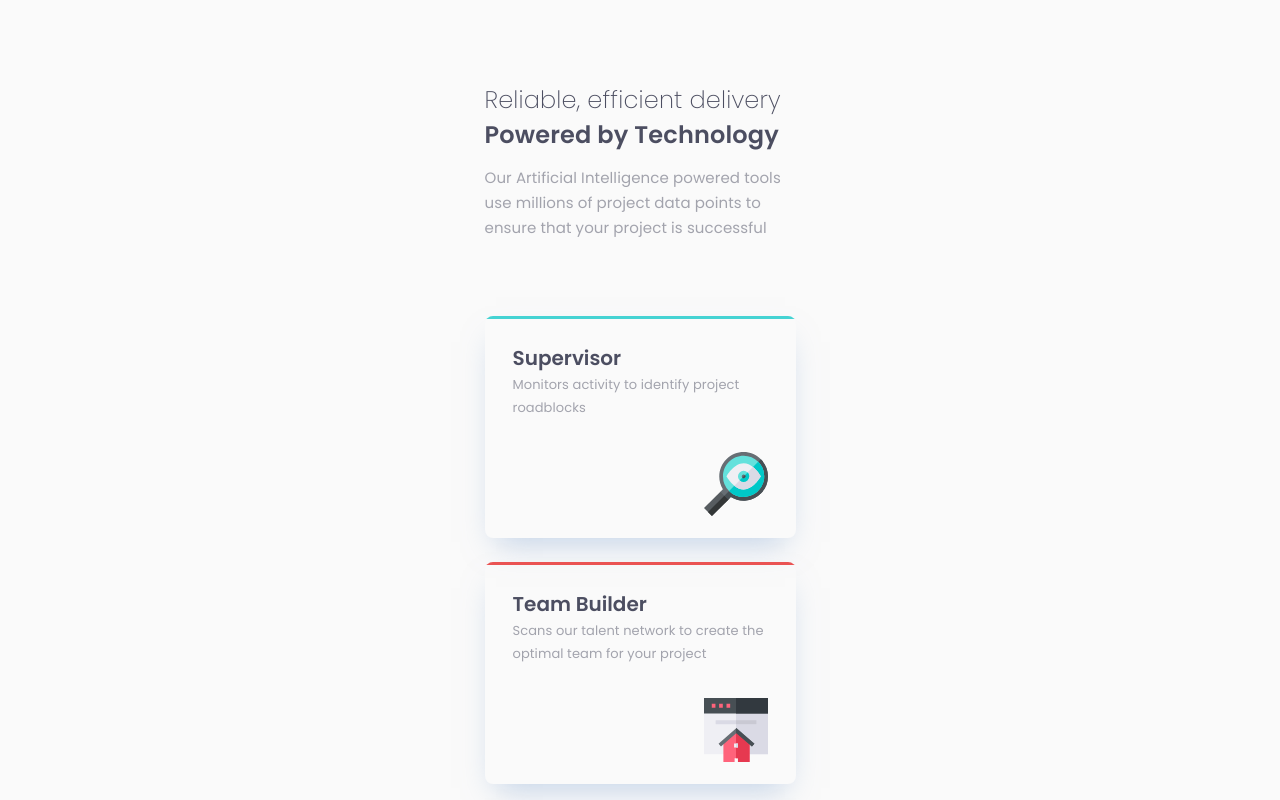
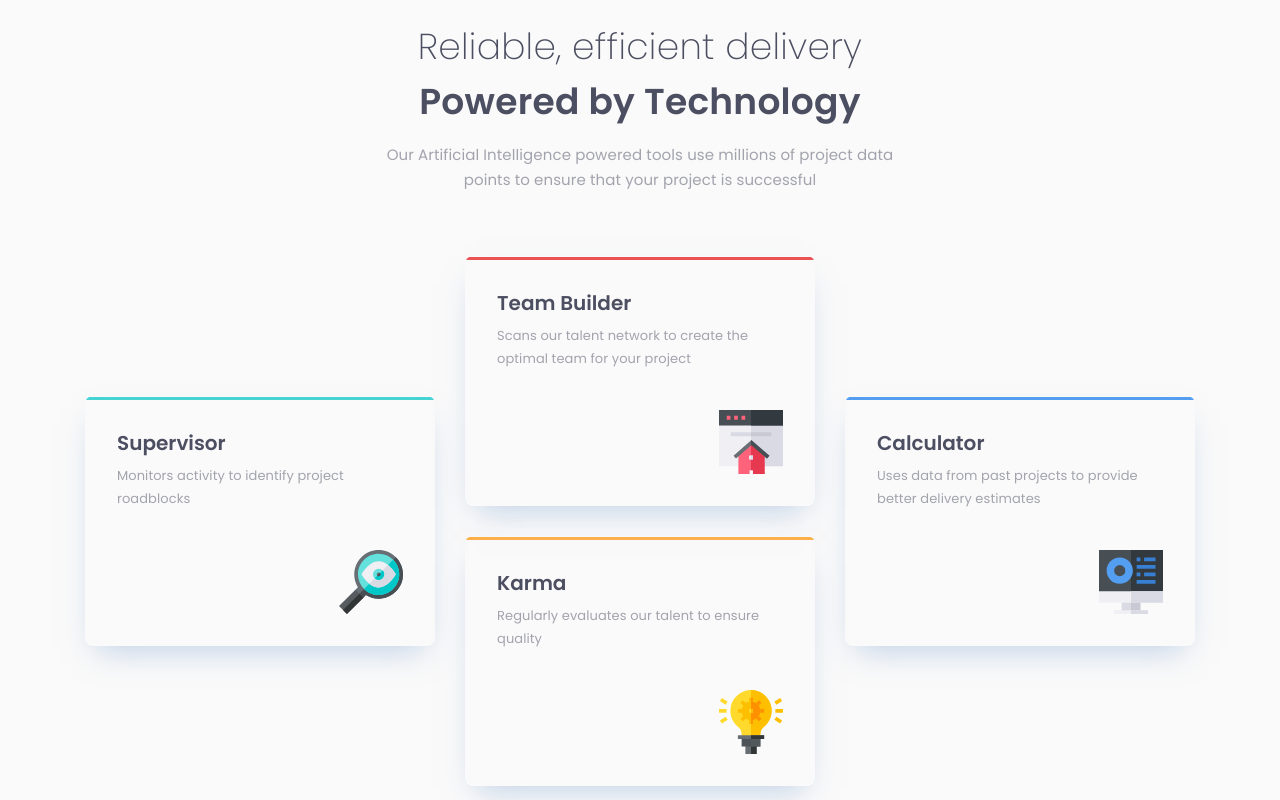
Before and after one commit to miguel-tostado/four-card-feature-section, a plain HTML site: page src/index.html in a window 1280 px wide. Shown: the top 800 px of the page. Drawn offline with Linux system fonts and the light colour scheme.

Commit message:
Finished desktop version.

```diff
--- a/src/index.html
+++ b/src/index.html
@@ -27,7 +27,7 @@
       </div>
 
       <div class="block-wrapper">
-        <div class="info-block-wrapper">
+        <div class="cyan info-block-wrapper">
           <div class="info-block">
             <h2 class="block-header">Supervisor</h2>
             <p class="block-body">Monitors activity to identify project roadblocks</p>
@@ -38,7 +38,7 @@
           <div class="cyan-border color-div"></div>
         </div>
 
-        <div class="info-block-wrapper">
+        <div class="red info-block-wrapper">
           <div class="info-block">
             <h2 class="block-header">Team Builder</h2>
             <p class="block-body">Scans our talent network to create the optimal team for your project</p>
@@ -50,7 +50,7 @@
         </div>
 
 
-        <div class="info-block-wrapper">
+        <div class="orange info-block-wrapper">
           <div class="info-block">
             <h2 class="block-header">Karma</h2>
             <p class="block-body">Regularly evaluates our talent to ensure quality</p>
@@ -61,7 +61,7 @@
           <div class="orange-border color-div"></div>
         </div>
 
-        <div class="info-block-wrapper">
+        <div class="blue info-block-wrapper">
           <div class="info-block">
             <h2 class="block-header">Calculator</h2>
             <p class="block-body">Uses data from past projects to provide better delivery estimates</p>
--- a/src/style.css
+++ b/src/style.css
@@ -69,10 +69,26 @@
 
   .block-wrapper {
     display: grid;
-    grid-template-areas: "cyan" "red" "yellow" "blue";
+    grid-template-areas: "cyan" "red" "orange" "blue";
     grid-template-columns: 311px;
     grid-template-rows: repeat(4, 222px);
     row-gap: 24px;
+  }
+
+  .cyan {
+    grid-area: cyan;
+  }
+
+  .red {
+    grid-area: red;
+  }
+
+  .orange {
+    grid-area: orange;
+  }
+
+  .blue {
+    grid-area: blue;
   }
 
   .info-block-wrapper {
@@ -125,9 +141,50 @@
     display: flex;
     justify-content: flex-end;
   }
+}
 
-  .icon {
-    /* object-fit: none;
-    object-position: right bottom; */
+@media (min-width: 1024px) {
+  body {
+    height: 100vh;
+  }
+
+  .div-wrap {
+    height: 762px;
+    width: 1110px;
+  }
+
+  .header-wrapper {
+    margin: auto;
+    margin-bottom: 64px;
+    text-align: center;
+    width: 540px;
+  }
+
+  .header {
+    font-size: 36px;
+    letter-spacing: 0.25px;
+  }
+
+  .block-wrapper {
+    grid-template-areas:
+      ". red ."
+      "cyan red blue"
+      "cyan orange blue"
+      ". orange .";
+    grid-template-columns: repeat(3, 350px);
+    grid-template-rows: repeat(4, auto);
+    gap: 30px;
+  }
+
+  .info-block {
+    padding: 32px;
+  }
+
+  .block-header {
+    margin-bottom: 6px;
+  }
+
+  .block-body {
+    margin-bottom: 40px;
   }
 }
```
